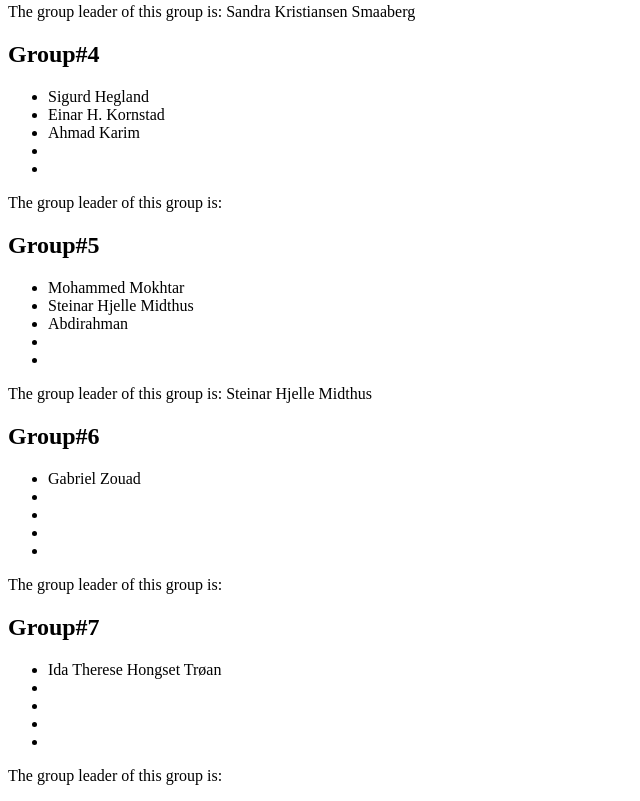
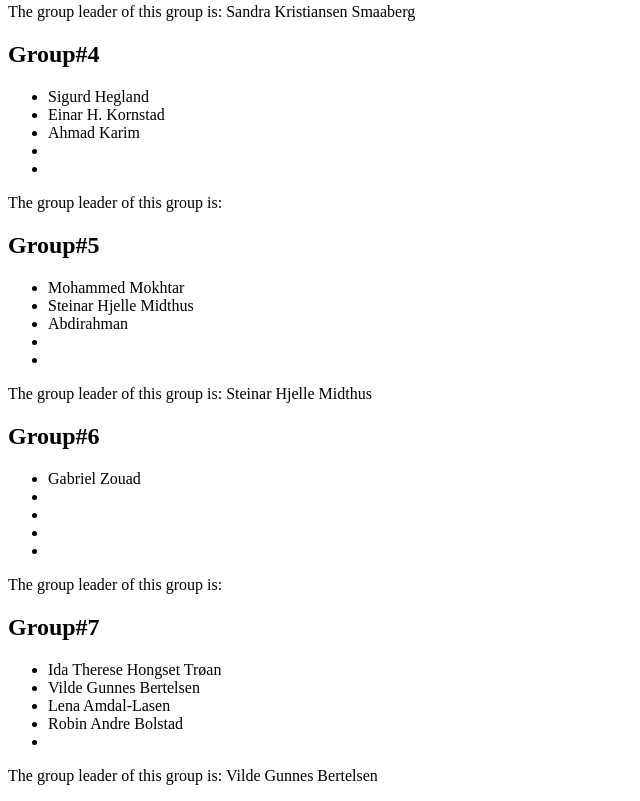
Before and after one commit to carlosvicient/idg1100-2019-groups, a plain HTML site: page index.html in a window 1280 px wide. Shown: the part 649-1450 px from the top of the page, without its empty margins (0-640 px from the left). Drawn offline with Linux system fonts and the light colour scheme.

Commit message:
Update index.html
added 3 members in group 7

```diff
--- a/index.html
+++ b/index.html
@@ -101,15 +101,15 @@
   <h2>Group#7</h2>
   <ul>
       <li>Ida Therese Hongset Trøan</li>
-      <li></li>
-      <li></li>
-      <li></li>
+      <li>Vilde Gunnes Bertelsen</li>
+      <li>Lena Amdal-Lasen</li>
+      <li>Robin Andre Bolstad</li>
       <li></li>
   </ul>
 
   <p>
     The group leader of this group is:
-    <span></span>
+    <span>Vilde Gunnes Bertelsen</span>
   </p>
 </body>
 </html>
```
